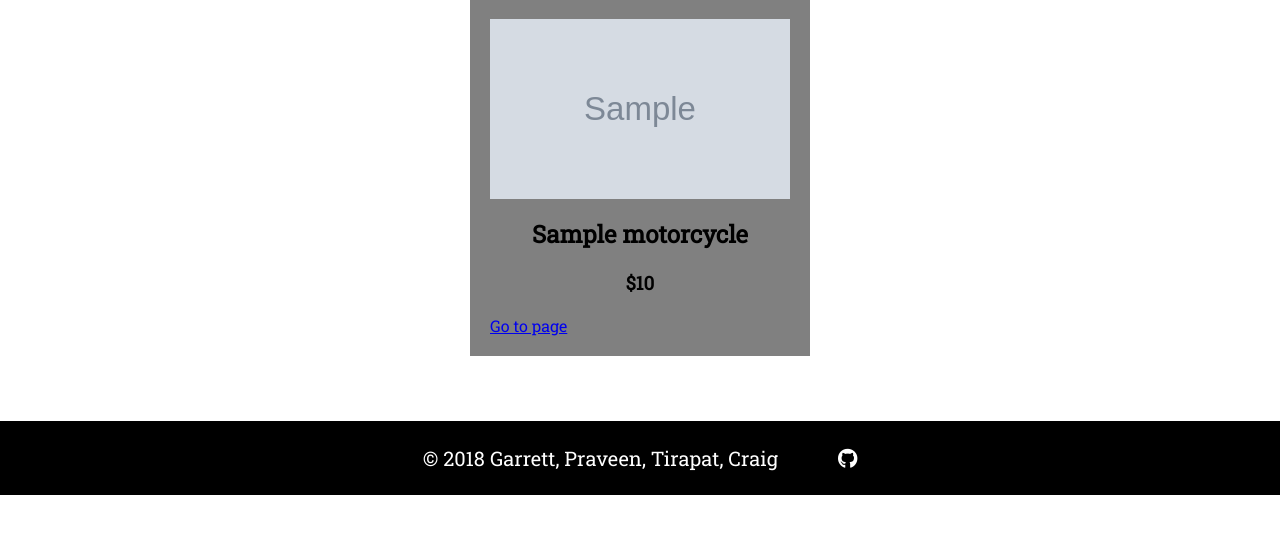
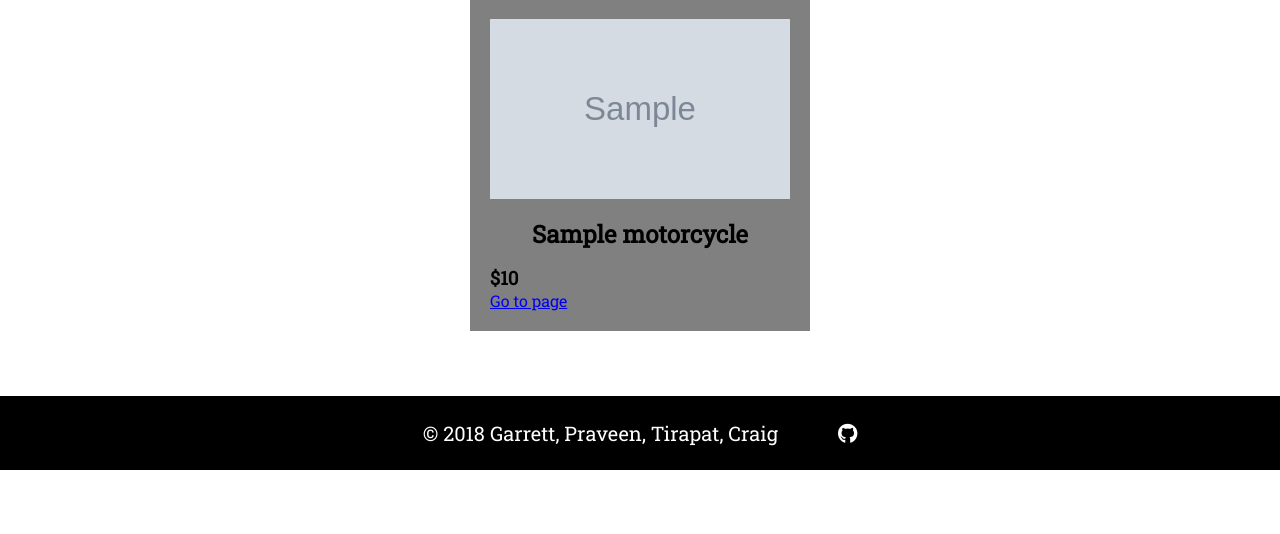
Before and after one commit to blahahaha13/project-2, a Django app: page /models/ in a window 1280 px wide. Shown: the part 236-770 px from the top of the page. Run offline with Django 3.2, Linux system fonts and the light colour scheme; tables that the repository leaves empty hold one stand-in row (values such as "Sample post"); grey boxes marked "Sample" are stand-in pictures; some libraries are stand-ins or nearby versions.

Commit message:
fake change

```diff
--- a/motorcycle/static/styles/main.css
+++ b/motorcycle/static/styles/main.css
@@ -241,7 +241,7 @@ section.hero {
   background-color: white;
 }
 
-.price {
+.priceX2 {
   text-align: center;
   margin: 20px auto;
 }
```
